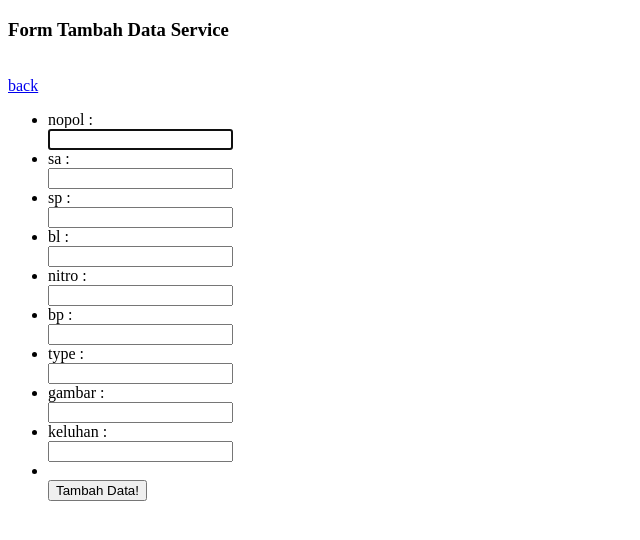
After one commit to hakim1124/crud2024, a PHP site: page /tambah.php in a window 1280 px wide. The commit adds this page. Shown: the top 540 px of the page, without its empty margins (0-640 px from the left). Run offline with PHP 8.4, Linux system fonts and the light colour scheme.

Commit message:
menambahkan INSERT data

```diff
--- a/teoriphp/pertemuan10/functions.php
+++ b/teoriphp/pertemuan10/functions.php
@@ -21,3 +21,21 @@ function query($query)
   }
   return $rows;
 }
+
+function tambah($data)
+{
+  $conn = koneksi();
+  $nopol = htmlspecialchars($data['nopol']);
+  $sa = htmlspecialchars($data['sa']);
+  $sp = htmlspecialchars($data['sp']);
+  $bl = htmlspecialchars($data['bl']);
+  $nitro = htmlspecialchars($data['nitro']);
+  $bp = htmlspecialchars($data['bp']);
+  $type = htmlspecialchars($data['type']);
+  $gambar = htmlspecialchars($data['gambar']);
+  $keluhan = htmlspecialchars($data['keluhan']);
+  $query = "INSERT INTO service VALUES(null,'$nopol','$sa','$sp','$bl','$nitro','$bp','$type','$gambar','$keluhan')";
+  mysqli_query($conn, $query);
+  echo mysqli_error($conn);
+  return mysqli_affected_rows($conn);
+}
--- a/teoriphp/pertemuan10/latihan3.php
+++ b/teoriphp/pertemuan10/latihan3.php
@@ -15,6 +15,8 @@ $service = query("SELECT*FROM service");
 
 <body>
   <h3>Perintah Kerja Spooring & Balancing</h3>
+  <a href="tambah.php">Tambah Data Service</a>
+  <br><br>
   <table border="1" cellpadding="10" cellspacing="0">
     <tr>
       <th>#</th>
--- /dev/null
+++ b/teoriphp/pertemuan10/tambah.php
@@ -0,0 +1,95 @@
+<?php
+// sambungkan ke function
+require 'functions.php';
+// cek apakah tombol tambah sudah ditekan
+if (isset($_POST['tambah'])) {
+  # code...
+  if (tambah($_POST) > 0) {
+    # code.
+    echo "<script>
+            alert('Data Berhasil Ditambahkan');
+            document.location.href = 'latihan3.php';
+          </script>";
+  } else {
+    # code.
+    echo "Data Gagal Ditambahkan";
+  }
+}
+?>
+<!DOCTYPE html>
+<html lang="en">
+
+<head>
+  <meta charset="UTF-8">
+  <meta name="viewport" content="width=device-width, initial-scale=1.0">
+  <title>Tambah Data Service</title>
+</head>
+
+<body>
+  <h3>Form Tambah Data Service</h3>
+  <br>
+  <a href="latihan3.php">back</a>
+  <form action="" method="post">
+    <ul>
+      <li>
+        <label>
+          nopol :
+          <br><input type="text" name="nopol" autofocus required>
+        </label>
+      </li>
+      <li>
+        <label>
+          sa :
+          <br><input type="text" name="sa" required>
+        </label>
+      </li>
+      <li>
+        <label>
+          sp :
+          <br><input type="text" name="sp">
+        </label>
+      </li>
+      <li>
+        <label>
+          bl :
+          <br><input type="text" name="bl">
+        </label>
+      </li>
+      <li>
+        <label>
+          nitro :
+          <br><input type="text" name="nitro">
+        </label>
+      </li>
+      <li>
+        <label>
+          bp :
+          <br><input type="text" name="bp">
+        </label>
+      </li>
+      <li>
+        <label>
+          type :
+          <br><input type="text" name="type" required>
+        </label>
+      </li>
+      <li>
+        <label>
+          gambar :
+          <br><input type="text" name="gambar">
+        </label>
+      </li>
+      <li>
+        <label>
+          keluhan :
+          <br><input type="text" name="keluhan">
+        </label>
+      </li>
+      <li>
+        <br><button type="submit" name="tambah">Tambah Data!</button>
+      </li>
+    </ul>
+  </form>
+</body>
+
+</html>
```
